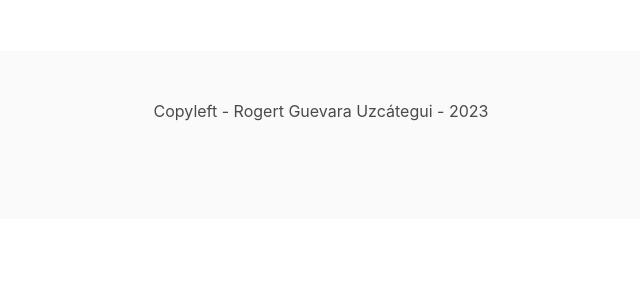
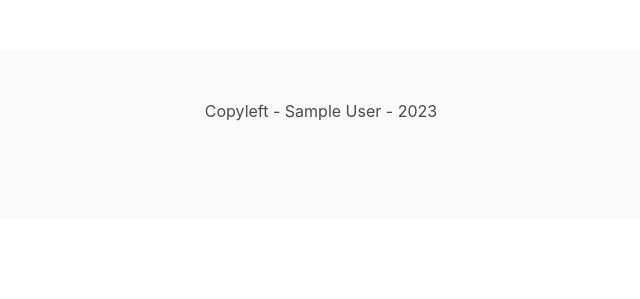
Before and after one commit to rogertgu/flask-base, a Flask app: template templates/index.html in a window 1280 px wide. Shown: the part 206-505 px from the top of the page, without its empty margins (319-959 px from the left). Run offline with Flask 3, Linux system fonts and the light colour scheme; the template is opened without the code that fills it: most values are stand-ins (such as "Sample title", 1, 10 or a date in 2020).

Commit message:
Update layout.html

```diff
--- a/templates/layout.html
+++ b/templates/layout.html
@@ -38,7 +38,7 @@
     <!-- FOOTER -->
     <footer class="footer">
         <div class="content has-text-centered">
-            <p>Copyleft - Rogert Guevara Uzcátegui - 2023</p>
+            <p>Copyleft - {{ app_author }} - 2023</p>
             {% block footer %}{% endblock %}
         </div>
     </footer>
```
